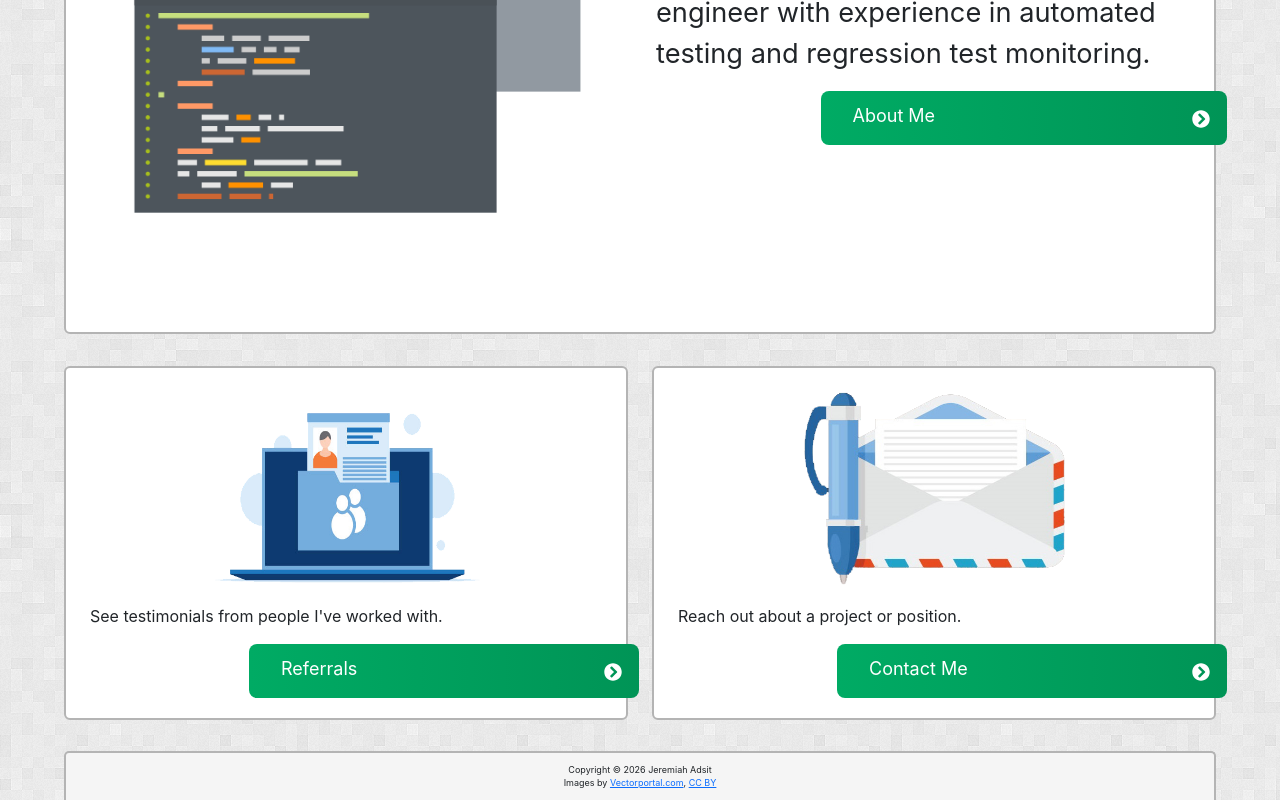
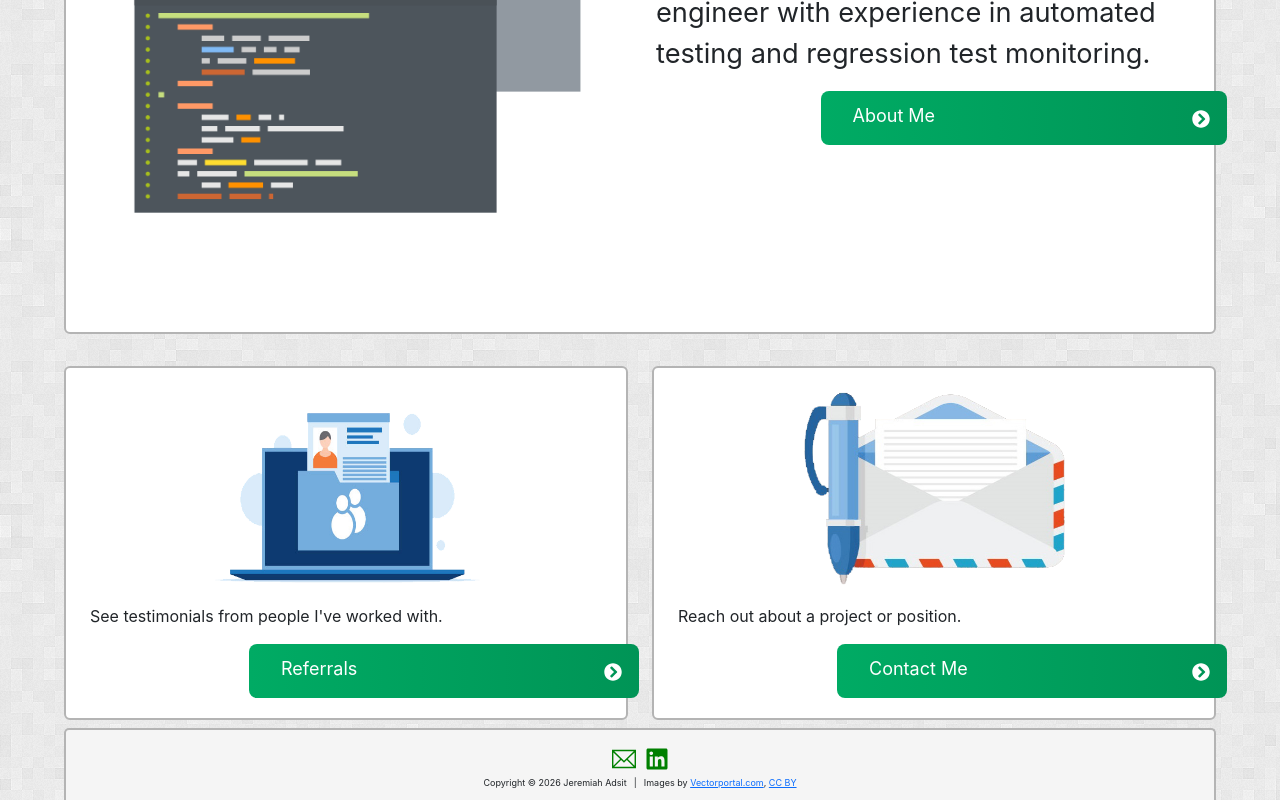
Before and after one commit to JMAdsit/personal-website, a React (Create React App) app: page / in a window 1280 px wide. Shown: the part 354-1154 px from the top of the page. Built offline with nearby package versions, Linux system fonts and the light colour scheme.

Commit message:
adjust footer and add links

```diff
--- a/src/components/NavButton.js
+++ b/src/components/NavButton.js
@@ -1,9 +1,10 @@
 import { Link } from "react-router-dom";
 
-function NavButton({name, link}) {
+function NavButton({name, link, title}) {
     return (
         <Link
             className={"nav-link"}
+            title={title}
             to={link}>
             {name}
         </Link>
--- a/src/index.css
+++ b/src/index.css
@@ -167,6 +167,11 @@ code {
   text-align: center;
 }
 
+.footerLink {
+  font-size: x-large;
+  color: green;
+}
+
 @media (max-width: 1333px) {
   .contentFrame {
     width: 90%;
--- a/src/navigation/Footer.js
+++ b/src/navigation/Footer.js
@@ -1,8 +1,37 @@
+import { Col, Row } from "react-bootstrap";
+import { TfiEmail } from "react-icons/tfi";
+import { FaLinkedin } from "react-icons/fa";
+
+
 function Footer () {
     return (
         <footer id="footer">
-            Copyright © 2026 Jeremiah Adsit<br/>
-            Images by <a href=" https://www.vectorportal.com" >Vectorportal.com</a>,  <a class="external text" href="https://creativecommons.org/licenses/by/4.0/" >CC BY</a>
+            <Col>
+                <Row>
+                    <Col>
+                        <a
+                            className="footerLink"
+                            title="jeremiah.adsit@gmail.com"
+                            href="mailto:jeremiah.adsit@gmail.com">
+                            <TfiEmail />
+                        </a>
+                        &emsp;
+                        <a
+                            className="footerLink"
+                            title="https://www.linkedin.com/in/jeremiah-adsit"
+                            href="https://www.linkedin.com/in/jeremiah-adsit/">
+                            <FaLinkedin />
+                        </a>
+                    </Col>
+                </Row>
+                <Row>
+                    <Col>
+                        Copyright © 2026 Jeremiah Adsit
+                        &ensp;|&ensp;
+                        Images by <a href="https://www.vectorportal.com" >Vectorportal.com</a>,  <a class="external text" href="https://creativecommons.org/licenses/by/4.0/" >CC BY</a>
+                    </Col>
+                </Row>
+            </Col>
         </footer>
     )
 }
--- a/src/navigation/Menu.js
+++ b/src/navigation/Menu.js
@@ -11,7 +11,7 @@ function Menu() {
                     {/* <NavButton name="Projects" link="/projects" />  */}
                     <NavButton name="About" link="/about" />
                     <NavButton name="Referrals" link="/referrals" />
-                    <NavButton name="Contact" link="mailto:jeremiah.adsit@gmail.com" />
+                    <NavButton name="Contact" title={"jeremiah.adsit@gmail.com"} link="mailto:jeremiah.adsit@gmail.com" />
                 </Stack>
             </nav>
             <HiMiniCodeBracket id="headerIcon" />
--- a/src/navigation/Routing.js
+++ b/src/navigation/Routing.js
@@ -16,7 +16,7 @@ function Routing() {
 
                 <Route exact={true} path="/referrals" element={<Referrals />} />
 
-                <Route exact={true} path="/contact" element={<Contact />} />
+                {/* <Route exact={true} path="/contact" element={<Contact />} /> */}
 
                 <Route path="*" element={<NotFound />} />
             </Routes>
--- a/src/pages/Contact.js
+++ b/src/pages/Contact.js
@@ -1,7 +1,18 @@
+import PromoCard from "../components/PromoCard";
+
 function ContactMe () {
 
     return (
-        <div className="content"></div>
+        <div className="content">
+            <PromoCard
+                title={"Contact Me"}
+                textBody={
+`Email: jeremiah.adsit@gmail.com
+Linkedin: https://www.linkedin.com/in/jeremiah-adsit/`}
+                linkText={"Email Me"}
+                linkUrl={"mailto:jeremiah.adsit@gmail.com"}
+            />
+        </div>
     );
 }
 
--- a/src/pages/Home.js
+++ b/src/pages/Home.js
@@ -39,7 +39,7 @@ function Home() {
                         imageUrl={EmailMe}
                         textBody={contactText}
                         linkText={"Contact Me"}
-                        linkUrl={"mailto:jeremiah.adsit@gmail.com"}
+                        linkUrl={"/contact"}
                         insertedClasses={"mainPageSubCards"}
                     />
                 </Col>
```
